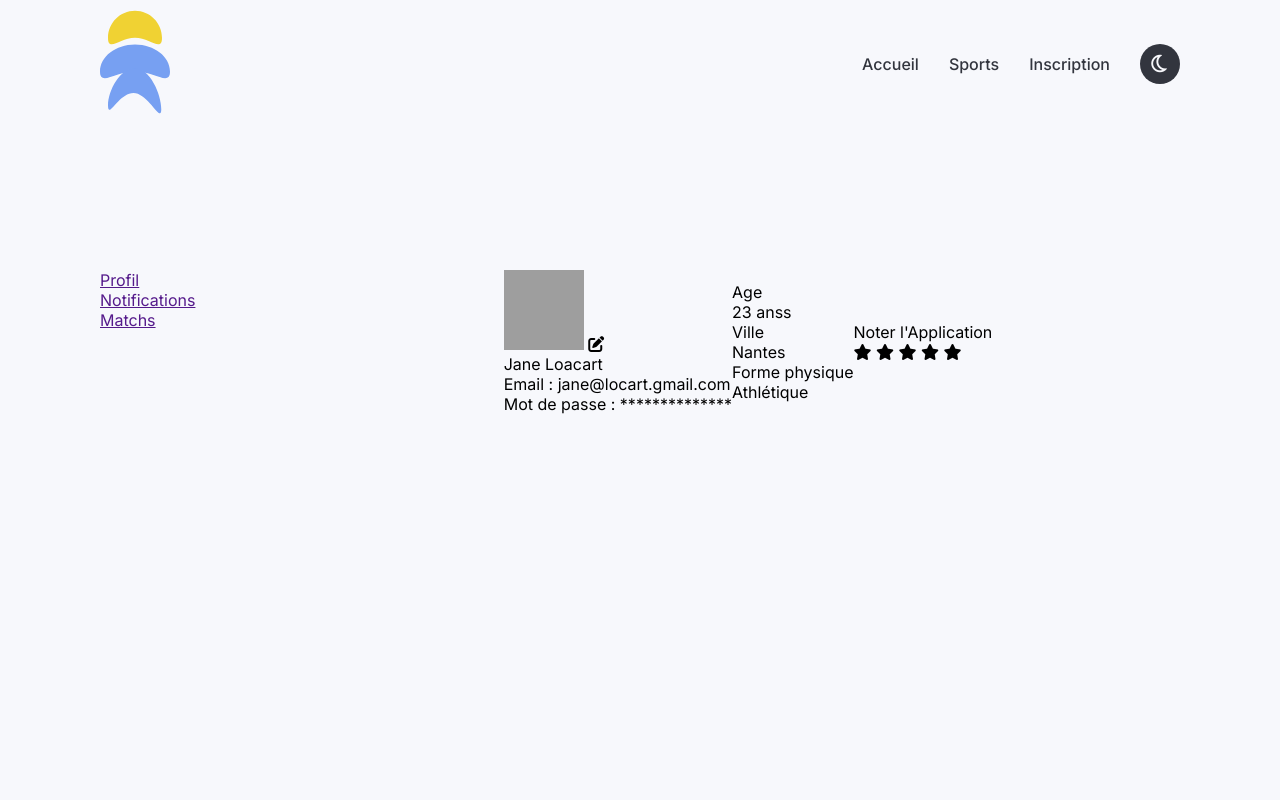
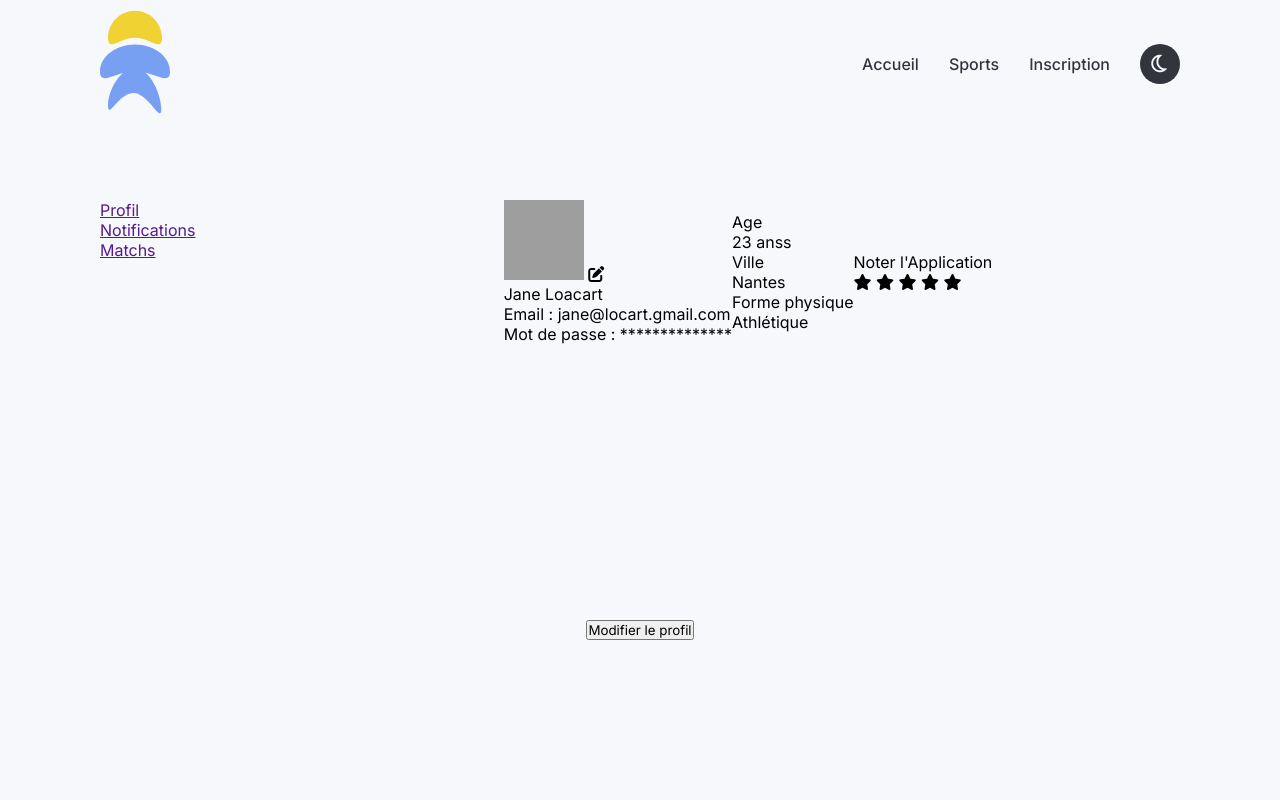
Before and after one commit to Atooo44/sportProjectA2, a PHP site: page /php/profil_info.php in a window 1280 px wide. Run offline with PHP 8.4, Linux system fonts and the light colour scheme; some libraries are stand-ins or nearby versions; grey boxes are pictures that could not be loaded.

Commit message:
table name

```diff
--- a/php/profil_info.php
+++ b/php/profil_info.php
@@ -86,6 +86,8 @@
                 </div>
             </div>
 
+            <button>Modifier le profil</button>
+
         </section>
 
 <script>
```
